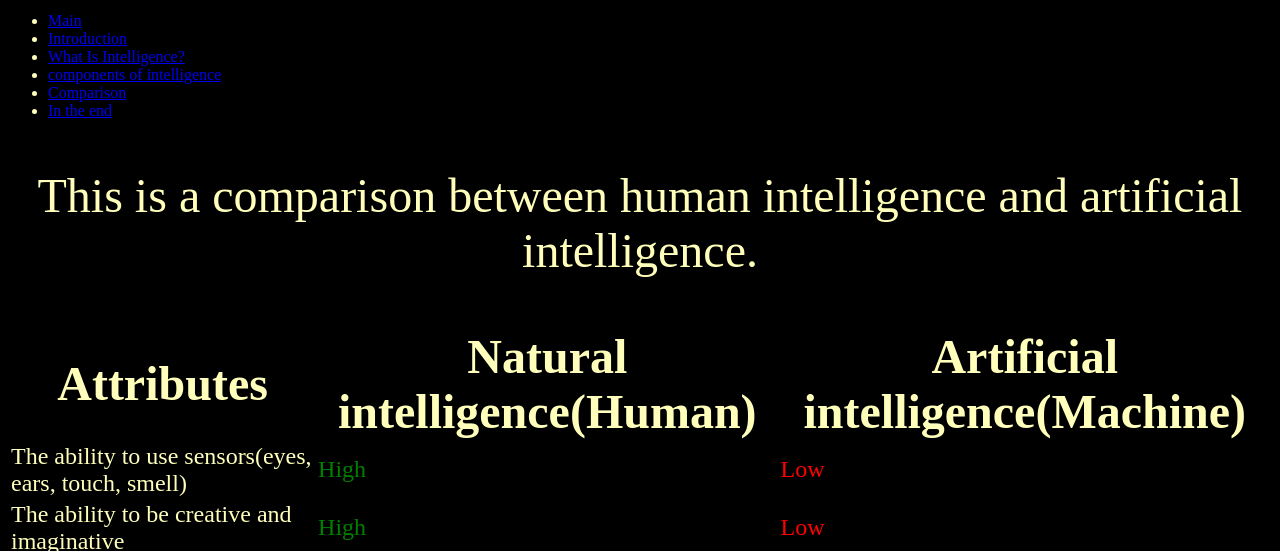
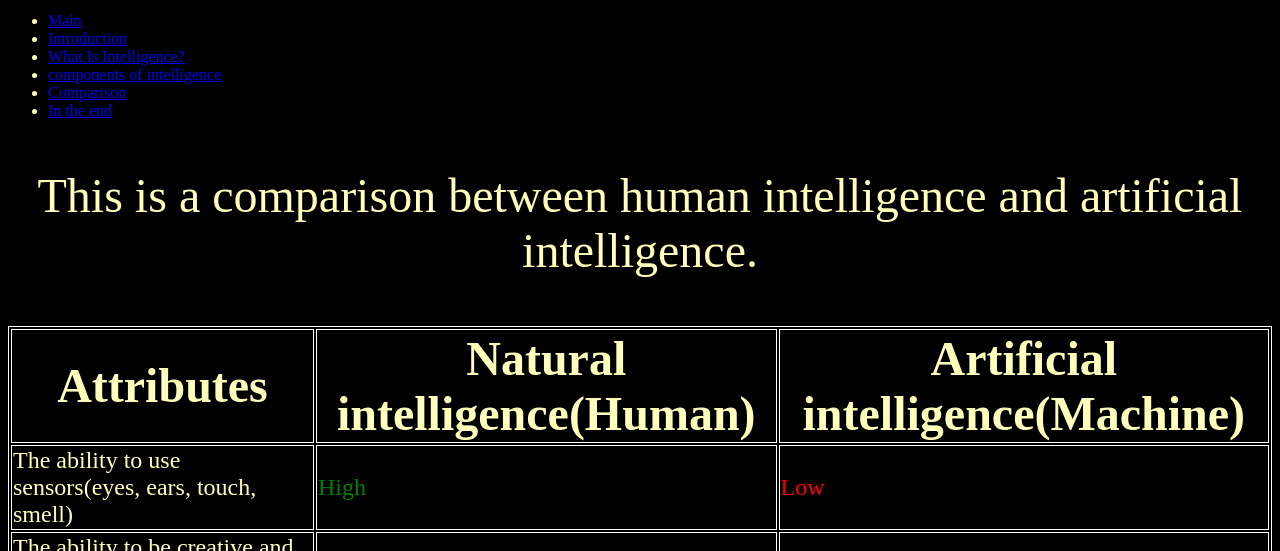
Before and after one commit to MohmedSayed2001/ECE001, a plain HTML site: page Comparison.html in a window 1280 px wide. Shown: the part 249-800 px from the top of the page. Drawn offline with Linux system fonts and the light colour scheme.

Commit message:
Update Comparison.html

```diff
--- a/Comparison.html
+++ b/Comparison.html
@@ -1,6 +1,9 @@
 <html style="color:rgb(255, 255, 187); text-align:center;">
         <head>
 		<title>AI-Comparison</title>
+		<style>
+	table, th, td {border: 1px solid white;}
+               </style>
         </head>
 		<body style="background-color:black">
     <h1 style="font-size:450%;">Comparison</h1>
```
